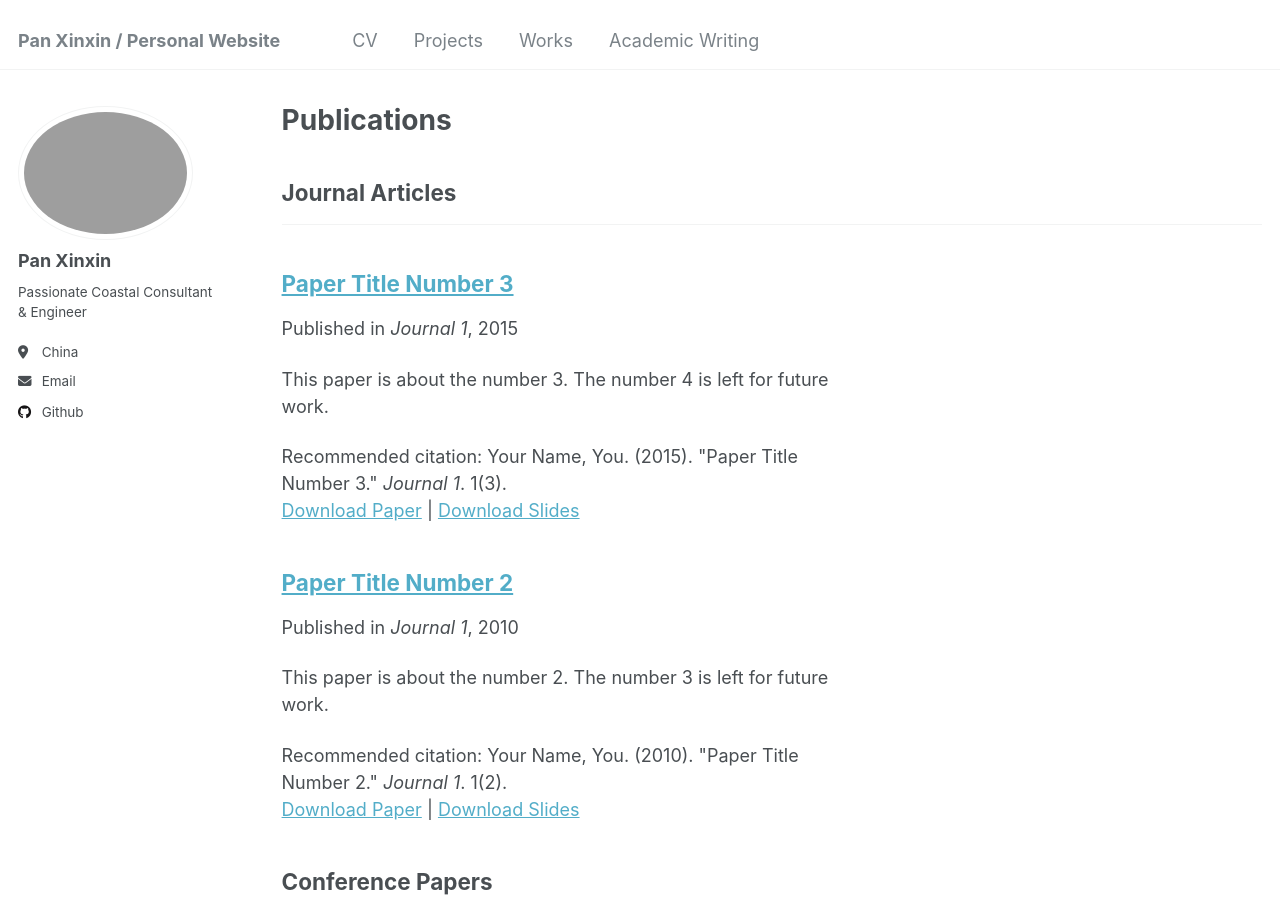
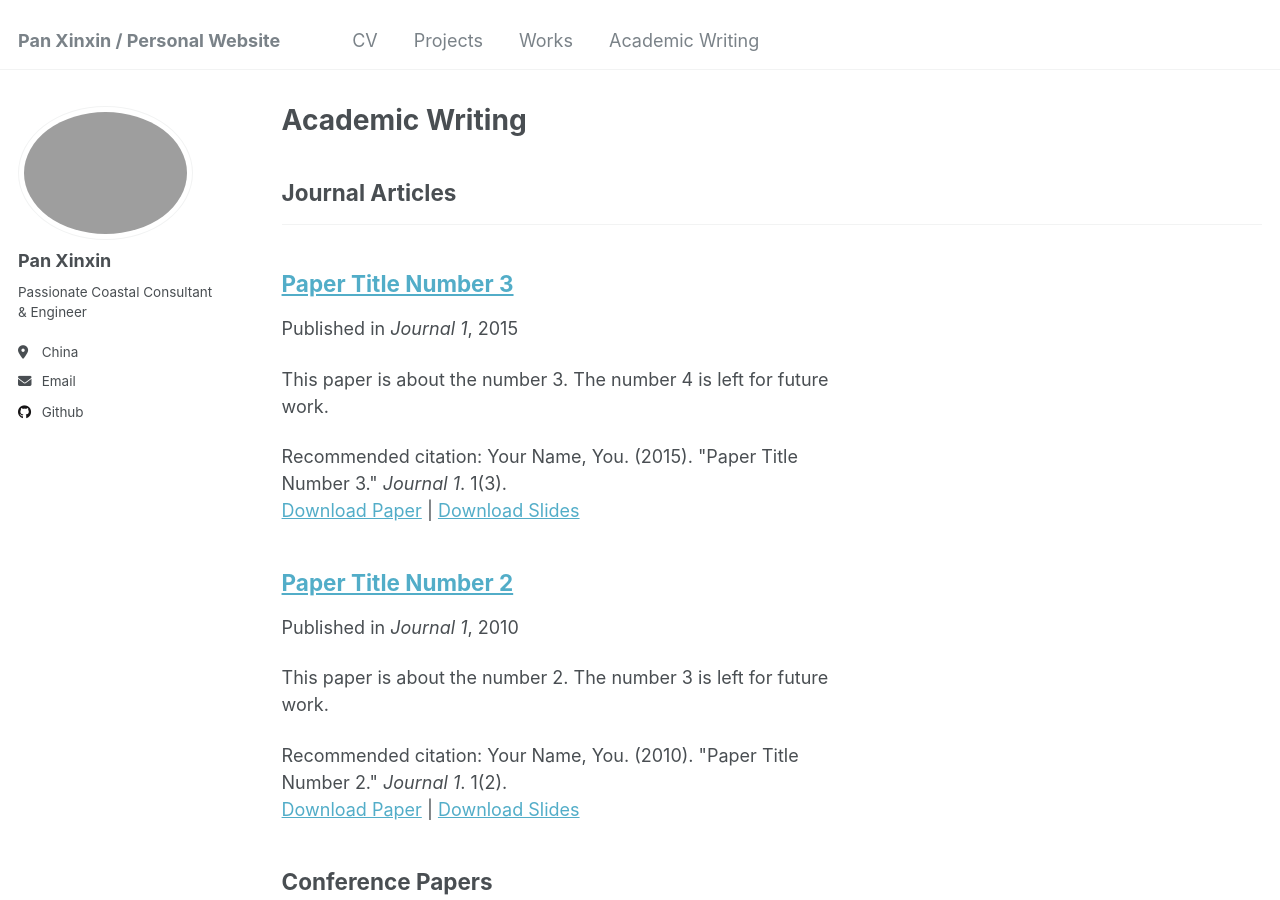
Before and after one commit to kingdaxing/kingdaxing.github.io, a Jekyll site: the page built from _pages/publications.html, in a window 1280 px wide and 900 px high. Built offline with Jekyll 4.4.1, drawn with Linux system fonts in a browser that asks for light colours.

Commit message:
Update publications.html

```diff
--- a/_pages/publications.html
+++ b/_pages/publications.html
@@ -1,6 +1,6 @@
 ---
 layout: archive
-title: "Publications"
+title: "Academic Writing"
 permalink: /publications/
 author_profile: true
 ---
```
